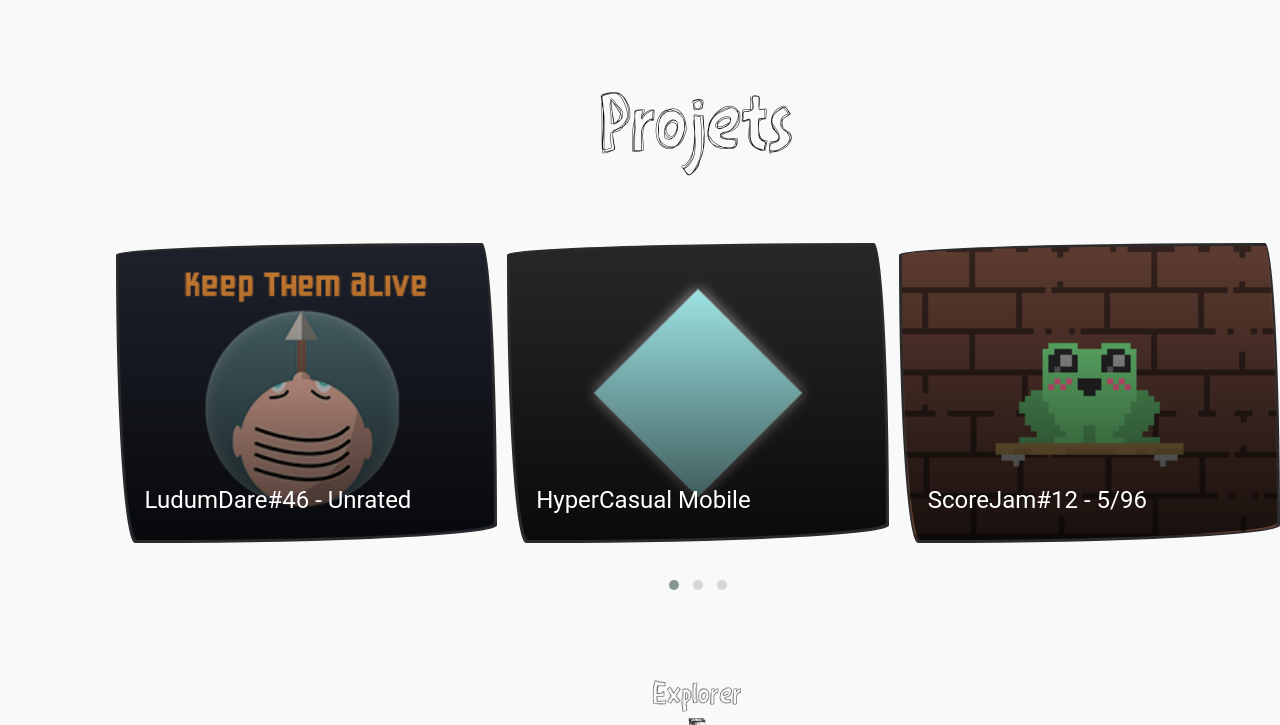
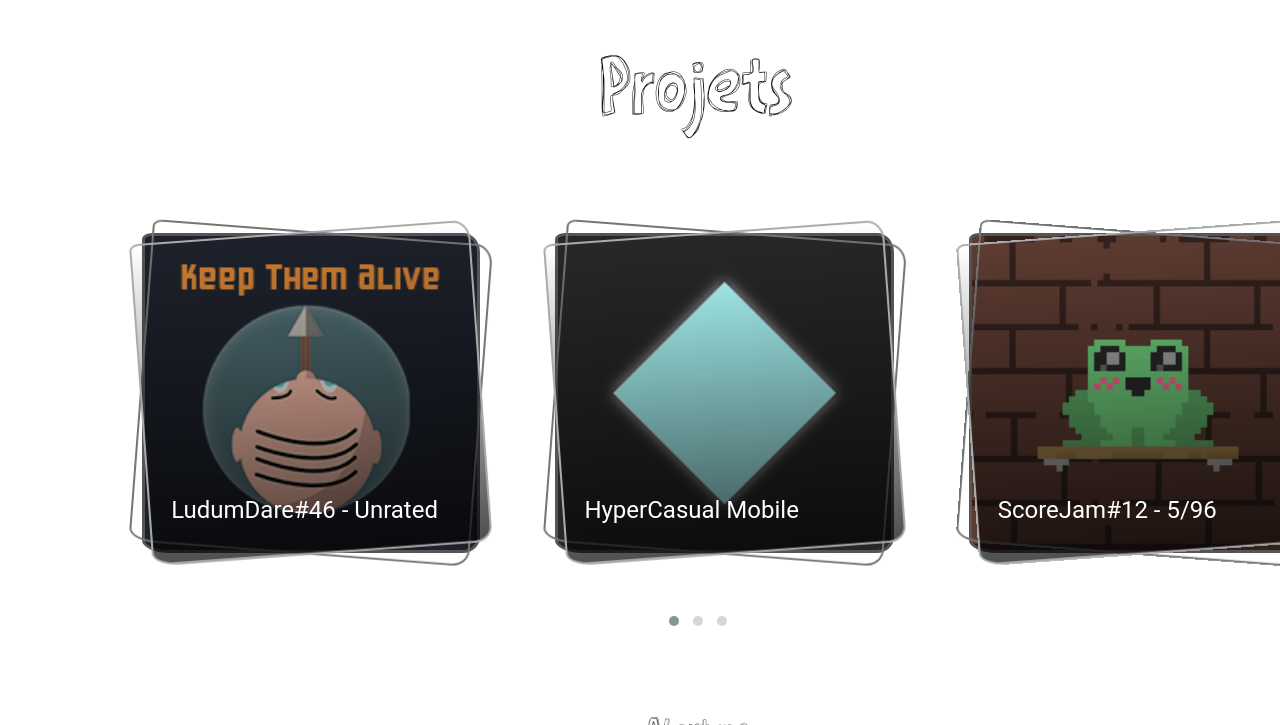
Before and after one commit to AlexDsv/portfolio-nader_khedr, a plain HTML site: page index.html in a window 1280 px wide. Shown: the part 776-1501 px from the top of the page. Drawn offline with nearby package versions, Linux system fonts and the light colour scheme.

Commit message:
fixed carousel borders and paddings on arrows/anchors href added

```diff
--- a/index.html
+++ b/index.html
@@ -55,7 +55,7 @@
         <div style="margin-left: 9vw">
           <a href="#projects">
             <div class="see_more">
-              <p>Explorer</p>
+              <p>My work</p>
               <img src="assets/arrow3.png" />
             </div>
           </a>
@@ -63,8 +63,8 @@
       </section>
       <section class="projects" id="projects">
         <h3>Projets</h3>
-        <!-- Slider Start -->
         <div class="owl-carousel owl-theme">
+          <a href="https://www.nyan.cat/">
             <div
               class="item"
               style="background-image: url(./assets/thumbnail1.png)"
@@ -72,7 +72,9 @@
               <div class="content">
                 <h3>LudumDare#46 - Unrated</h3>
               </div>
-          </div>
+            </div></a
+          >
+          <a href="https://www.nyan.cat/">
             <div
               class="item"
               style="background-image: url(./assets/thumbnail2.png)"
@@ -80,51 +82,62 @@
               <div class="content">
                 <h3>HyperCasual Mobile</h3>
               </div>
-          </div>
-          <div
+            </div></a
+          >
+          <a href="https://www.nyan.cat/"
+            ><div
               class="item"
               style="background-image: url(./assets/thumbnail3.png)"
             >
               <div class="content">
                 <h3>ScoreJam#12 - 5/96</h3>
               </div>
-          </div>
-          <div
+            </div></a
+          >
+          <a href="https://www.nyan.cat/"
+            ><div
               class="item"
               style="background-image: url(./assets/thumbnail4.png)"
             >
               <div class="content">
                 <h3>MiniJam#66 - 83/103</h3>
               </div>
-          </div>
-          <div
+            </div></a
+          >
+          <a href="https://www.nyan.cat/"
+            ><div
               class="item"
               style="background-image: url(./assets/thumbnail5.png)"
             >
               <div class="content">
                 <h3>CollegeGameJam - Top 10</h3>
               </div>
-          </div>
-          <div
+            </div></a
+          >
+          <a href="https://www.nyan.cat/"
+            ><div
               class="item"
               style="background-image: url(./assets/thumbnail6.png)"
             >
               <div class="content">
                 <h3>42GameJam</h3>
               </div>
-          </div>
-          <div
+            </div></a
+          >
+          <a href="https://www.nyan.cat/"
+            ><div
               class="item"
               style="background-image: url(./assets/thumbnail7.png)"
             >
               <div class="content">
                 <h3>GameJam Color</h3>
               </div>
-          </div>
+            </div></a
+          >
         </div>
         <a href="#about">
           <div class="see_more">
-            <p>Explorer</p>
+            <p>About me</p>
             <img src="assets/arrow3.png" />
           </div>
         </a>
@@ -145,9 +158,9 @@
           excepturi dignissimos blanditiis nam perferendis sunt? Adipisci
           dolores earum rerum cum deleniti!
         </p>
-        <a href="#projects">
+        <a href="#contact">
           <div class="see_more">
-            <p>Explorer</p>
+            <p>Contact me</p>
             <img src="assets/arrow3.png" />
           </div>
         </a>
@@ -155,7 +168,9 @@
       <section class="contact" id="contact">
         <h3>Contact</h3>
         <p>Vous pouvez me contacter à l'adresse suivant</p>
-        <p>eu.khedr.nader@gmail.com</p>
+        <a href="mailto:eu.khedr.nader@gmail.com"
+          ><p>eu.khedr.nader@gmail.com</p></a
+        >
       </section>
     </main>
     <footer></footer>
--- a/script.js
+++ b/script.js
@@ -1,7 +1,8 @@
 $(document).ready(function () {
   $(".owl-carousel").owlCarousel({
     loop: true,
-    margin: 10,
+    margin: 75,
+
     responsive: {
       0: {
         items: 1,
--- a/style.css
+++ b/style.css
@@ -1,8 +1,12 @@
+html {
+  scroll-behavior: smooth;
+}
+
 body {
   font-family: "PWRoughs", sans-serif;
   margin: 0;
   padding: 0;
-  background-color: #f9f9f9;
+  background-image: #f9f9f9;
 }
 
 @font-face {
@@ -148,6 +152,14 @@
   font-size: calc(1.5rem + 0.6vh);
 }
 
+.about .see_more p {
+  font-family: "PWRoughs";
+}
+
+.about .see_more {
+  padding-left: 9vw;
+}
+
 .contact {
   height: 100vh;
   font-size: calc(1.5rem + 3vh);
@@ -157,6 +169,11 @@
   flex-direction: column;
   align-items: center;
   justify-content: center;
+}
+
+.contact p {
+  font-family: "Roboto";
+  font-size: calc(1.5rem + 1vh);
 }
 
 .projects {
@@ -169,6 +186,18 @@
   align-items: center;
   justify-content: center;
   gap: 8vh;
+}
+
+.projects .owl-carousel .item:hover {
+  transform: scale(1.05);
+}
+
+.projects .owl-carousel .item:hover:before {
+  transform: translate(-50%, -50%) scale(1.02) rotate(-5.8deg);
+}
+
+.projects .owl-carousel .item:hover:after {
+  transform: translate(-50%, -50%) scale(1.02) rotate(6.2deg);
 }
 
 ul,
@@ -188,28 +217,48 @@
   background-size: cover;
   background-position: center;
   width: 100%;
-  height: 300px;
+  height: 40vh;
   display: flex;
   align-items: flex-end;
   box-sizing: border-box;
-  border-width: 1px 2px 1px 3px;
-  border-radius: 95% 4% 92% 5%/4% 95% 6% 95%;
   padding: 1rem;
-  border: solid rgb(43, 43, 43);
+  margin: 2.1vw;
   color: white;
   font-family: "Roboto";
+  border: 3px solid #555555;
+  border-radius: 3% 5% 5% 8% / 2% 6% 5% 4%;
+  transition: 200ms all;
 }
 
 .owl-carousel .item:after {
-  border-radius: 95% 4% 92% 5%/4% 95% 6% 95%;
+  background: linear-gradient(to bottom, transparent 0%, black 145%);
   content: "";
+  display: block;
+  width: 100%;
+  height: 100%;
   position: absolute;
-  top: 0;
-  left: 0;
-  right: 0;
-  bottom: 0;
-  background: linear-gradient(to bottom, transparent 0%, black 135%);
+  top: 50%;
+  left: 50%;
+  border: 2px solid #aaaaaa;
+  transform: translate3d(-50%, -50%, 0) scale(1.015) rotate(-4.2deg);
+  border-radius: 3% 5% 5% 8% / 2% 6% 5% 4%;
+  transition: 200ms all;
 }
+
+.owl-carousel .item:before {
+  content: "";
+  display: block;
+  width: 100%;
+  height: 100%;
+  position: absolute;
+  top: 50%;
+  left: 50%;
+  border: 2px solid #757575;
+  transform: translate3d(-50%, -50%, 0) scale(1.015) rotate(4.4deg);
+  border-radius: 3% 5% 5% 8% / 2% 6% 5% 4%;
+  transition: 200ms all;
+}
+
 .owl-carousel .item .content {
   color: white;
   padding: 10px;
```
Also changed, not shown: 1 other file. Lines whose indentation alone changed are shown as unchanged.
